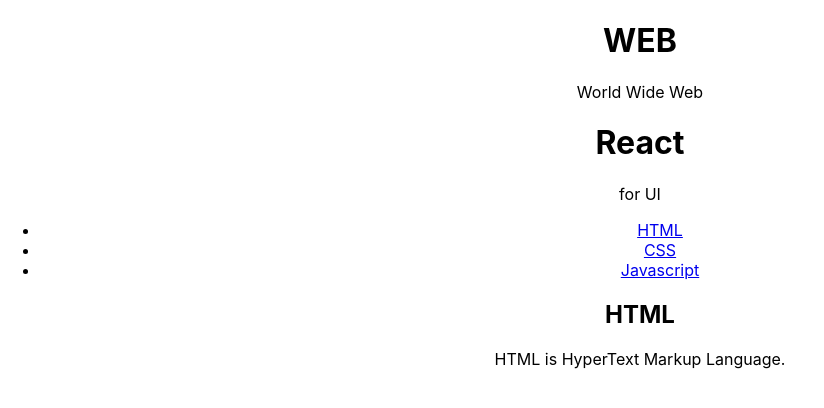
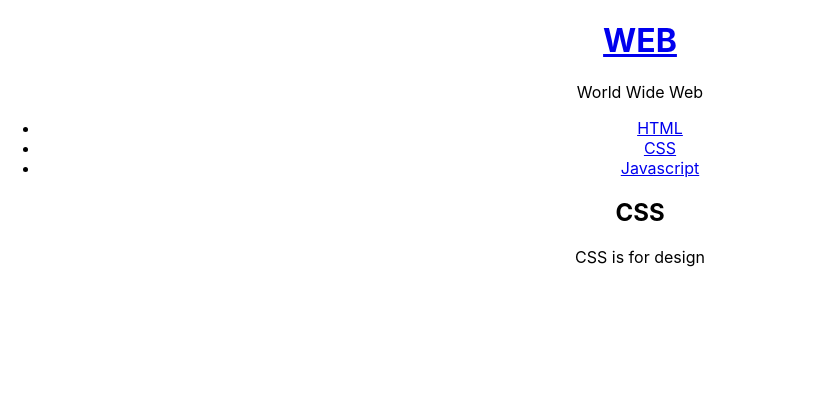
Before and after one commit to jungyeeun00/React_Study, a React (Create React App) app: page / in a window 1280 px wide. Shown: the top 408 px of the page, without its empty margins (0-824 px from the left). Built offline with nearby package versions, Linux system fonts and the light colour scheme.

Commit message:
chapter 16,17

```diff
--- a/src/App.js
+++ b/src/App.js
@@ -9,6 +9,9 @@
   constructor(props){
     super(props);
     this.state = {
+      mode:'read',
+      selected_content_id:2,
+      welcome:{title:'Welcome', desc:'Hello, React!!'},
       subject:{title:'WEB', sub:'World Wide Web'},
       contents:[
         {id:1, title:'HTML', desc:'HTML is HyperText'},
@@ -18,13 +21,39 @@
     }
   }
   render(){
+    console.log('App render');
+    var _title, _desc=null;
+    if(this.state.mode==='welcome'){
+      _title=this.state.welcome.title;
+      _desc=this.state.welcome.desc;
+    }else if(this.state.mode==='read'){
+      var i = 0;
+      while(i<this.state.contents.length){
+        var data = this.state.contents[i];
+        if(data.id===this.state.selected_content_id){
+          _title=data.title;
+          _desc=data.desc;
+        }
+        i++;
+      }
+    }
+    console.log('render', this);
     return (
       <div className="App">
         <Subject title={this.state.subject.title}
-        sub={this.state.subject.sub}></Subject>
-        <Subject title="React" sub="for UI"></Subject>
-        <TOC data={this.state.contents}></TOC>
-        <Content title="HTML" desc="HTML is HyperText Markup Language."></Content>
+        sub={this.state.subject.sub}
+        onChangePage={function () {
+          this.setState({mode:'welcome'})
+        }.bind(this)}
+        ></Subject>
+        <TOC onChangePage={function (id) {
+          this.setState({
+            mode:'read',
+            selected_content_id:Number(id)
+          })
+        }.bind(this)}
+         data={this.state.contents}></TOC>
+        <Content title={_title} desc={_desc}></Content>
       </div>
     );
   }
--- a/src/components/Content.js
+++ b/src/components/Content.js
@@ -2,6 +2,7 @@
 
 class Content extends Component{
     render(){
+      console.log('Content render');
       return(
         <article>
           <h2>{this.props.title}</h2>
--- a/src/components/Subject.js
+++ b/src/components/Subject.js
@@ -2,9 +2,14 @@
 
 class Subject extends Component{
     render(){
+      console.log('Subjects  render');
+
       return (
         <header>
-          <h1>{this.props.title}</h1>
+          <h1><a href="/" onClick={function (e) {
+            e.preventDefault();
+            this.props.onChangePage();
+          }.bind(this)}>{this.props.title}</a></h1>
           {this.props.sub}
         </header>
       );
--- a/src/components/TOC.js
+++ b/src/components/TOC.js
@@ -2,11 +2,20 @@
 
 class TOC extends Component{
     render(){
+      console.log('TOC render');
         var lists=[];
         var data = this.props.data;
         var i = 0;
         while(i < data.length){
-            lists.push(<li key={data[i].id}><a href={"/content/"+data[i].id}>{data[i].title}</a></li>);
+            lists.push(
+            <li key={data[i].id}>
+              <a href={"/content/"+data[i].id}
+              onClick={function (id, e) {
+                e.preventDefault();
+                this.props.onChangePage(id);
+              }.bind(this, data[i].id)}
+              >{data[i].title}</a>
+            </li>);
             i++;
         }
       return(
```
